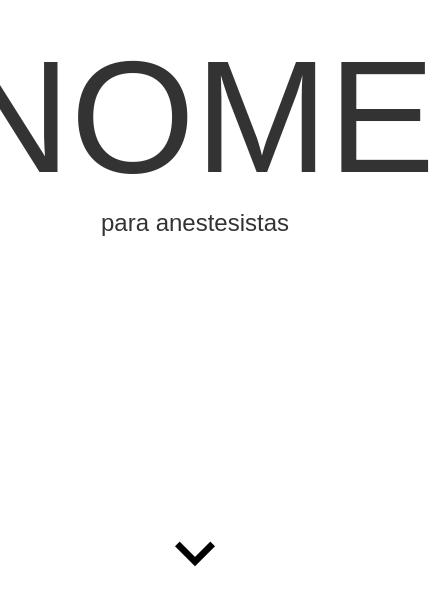
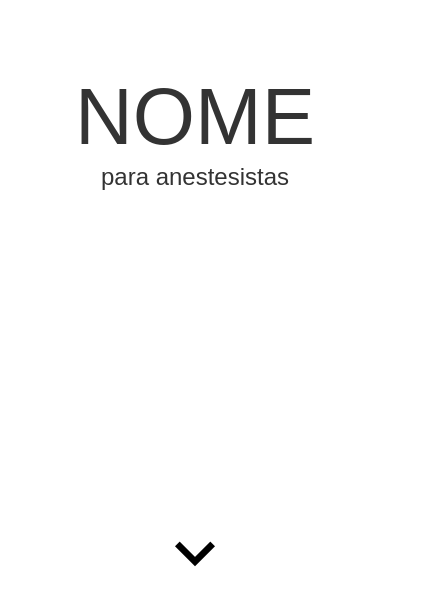
Before and after one commit to jaq-the-cat/anest-app-site, a plain HTML site: page index.html in a window 390 px wide. Shown: the part 251-847 px from the top of the page, 435 px wide, since content can reach past the window. Drawn offline with Linux system fonts and the light colour scheme.

Commit message:
responsiv font sizes

```diff
--- a/index.css
+++ b/index.css
@@ -116,3 +116,22 @@ footer ul {
     justify-content: center;
     column-gap: 2rem;
 }
+
+
+/*
+ *
+ * Responsive font sizes
+ *
+ */
+
+@media only screen and (max-width: 700px) {
+    header h1 {
+        font-size: 8rem;
+    }
+}
+
+@media only screen and (max-width: 550px) {
+    header h1 {
+        font-size: 5rem;
+    }
+}
```
